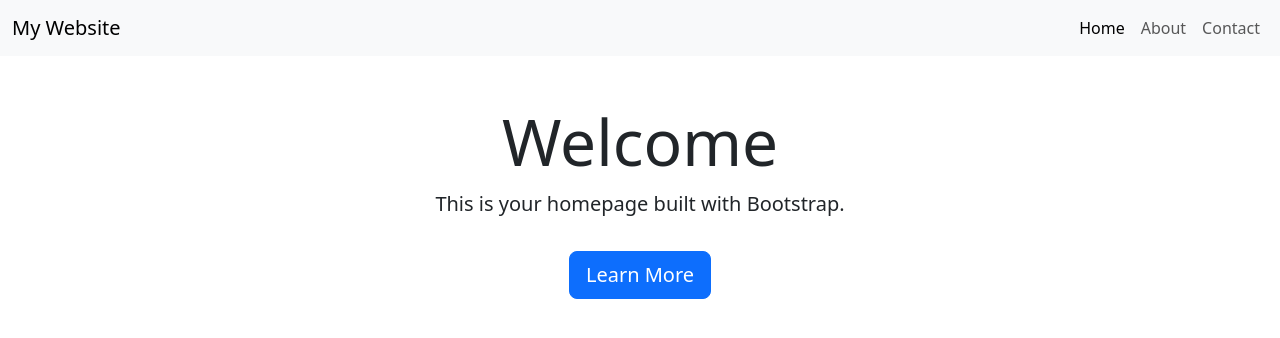
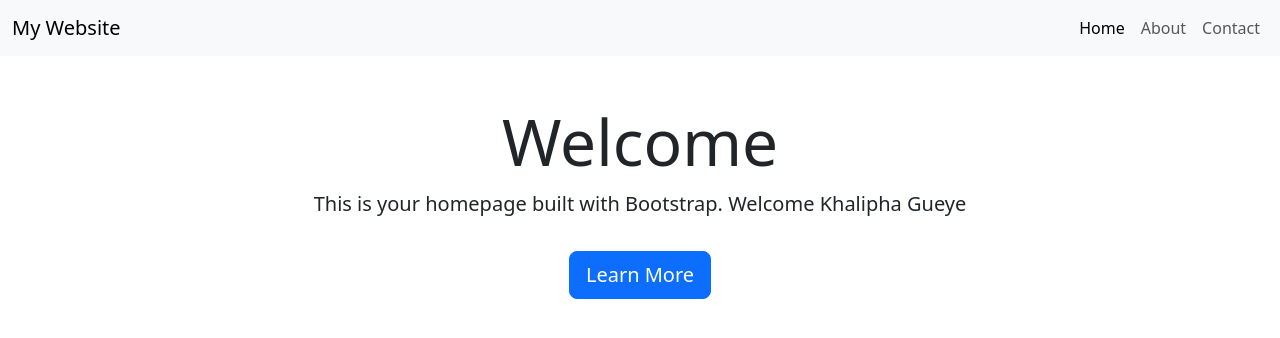
Before and after one commit to khaliphagueye/tpdevops, a plain HTML site: page index.html in a window 1280 px wide. Drawn offline with nearby package versions, Linux system fonts and the light colour scheme.

Commit message:
version 2

```diff
--- a/index.html
+++ b/index.html
@@ -32,7 +32,7 @@
 
     <div class="container text-center mt-5">
         <h1 class="display-3">Welcome</h1>
-        <p class="lead">This is your homepage built with Bootstrap.</p>
+        <p class="lead">This is your homepage built with Bootstrap. Welcome Khalipha Gueye</p>
         <a href="#" class="btn btn-primary btn-lg mt-3">Learn More</a>
     </div>
 
```
